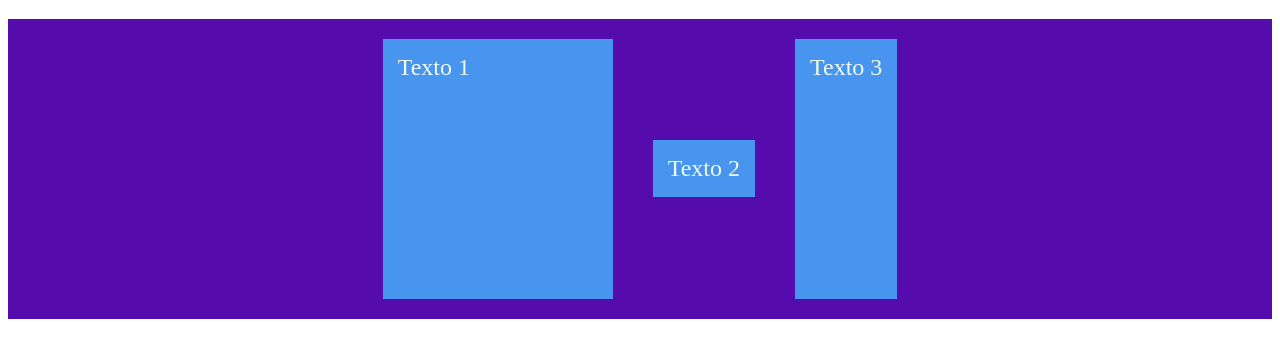
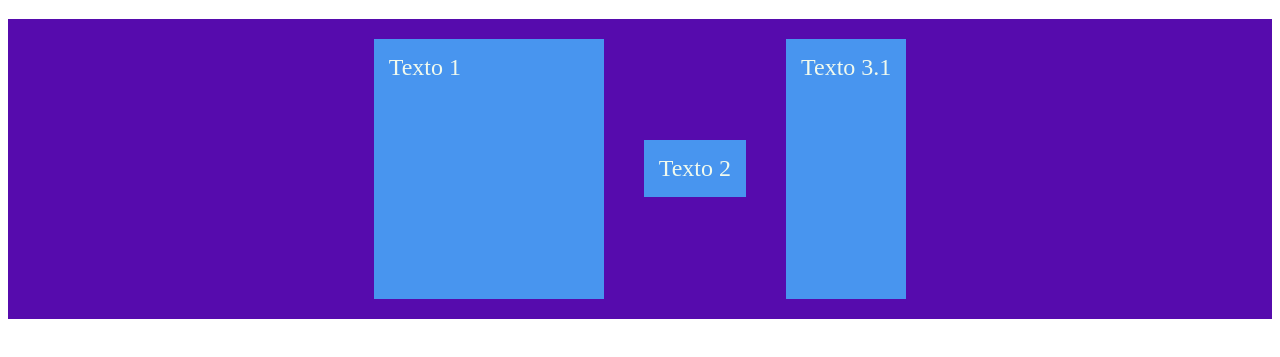
Before and after one commit to cchery2512/frontend_university, a plain HTML site: page seccion23/index.html in a window 1280 px wide. Shown: the part 61-418 px from the top of the page. Drawn offline with Linux system fonts and the light colour scheme.

Commit message:
CAMBIO 1 PRUEBA

```diff
--- a/seccion23/index.html
+++ b/seccion23/index.html
@@ -11,7 +11,7 @@
     <div class="contenedor">
         <p style="flex-basis: 200px;">Texto 1</p>
         <p style="align-self: center;">Texto 2</p>
-        <p>Texto 3</p>
+        <p>Texto 3.1</p>
         <!-- <p>Texto 4</p>
         <p>Texto 5</p>
         <p>Texto 6</p> -->
```
